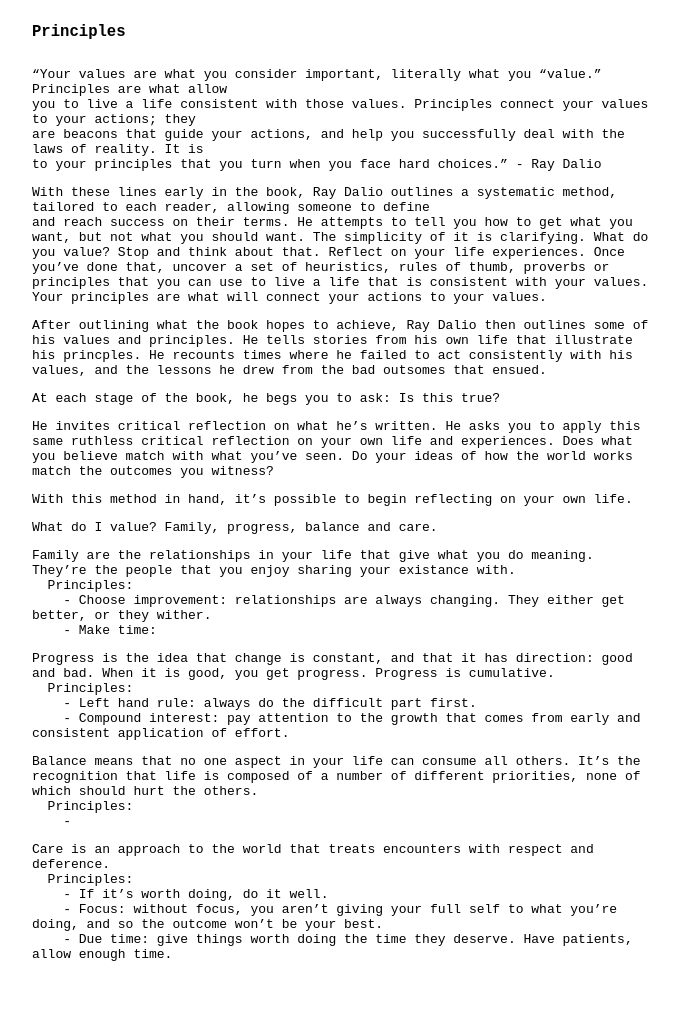
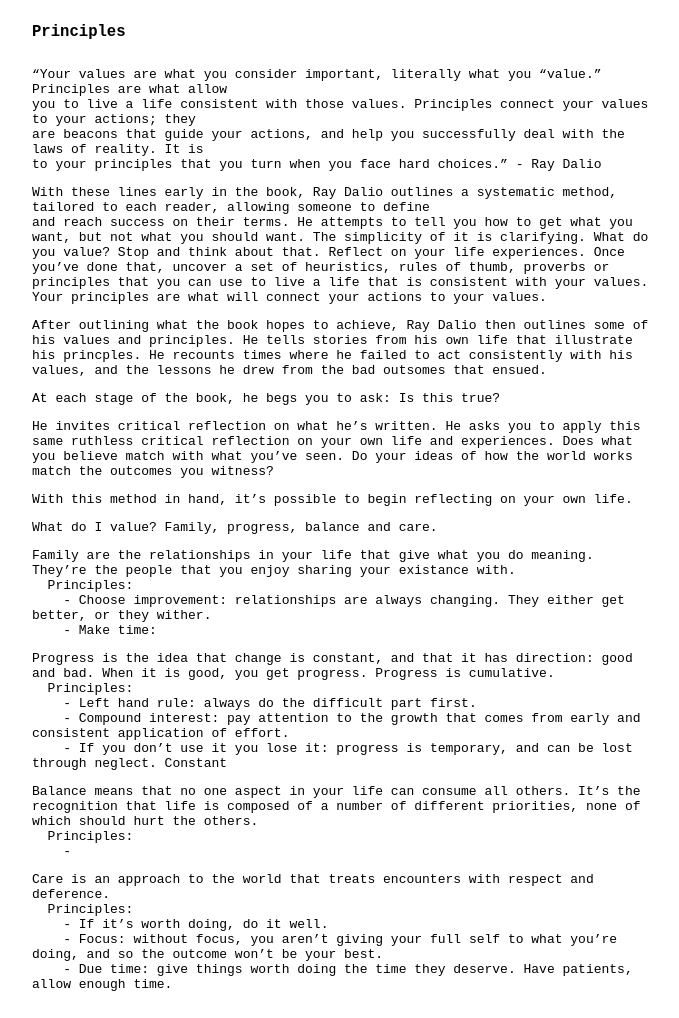
Before and after one commit to mkipling/p, a Jekyll site: the page built from _b/principles.md, in a window 1280 px wide. Shown: the whole page, without its empty margins (296-975 px from the left). Built offline with Jekyll 4.4.1, drawn with Linux system fonts in a browser that asks for light colours; before the commit the page ends 988 px from its top, so only the background shows below that.

Commit message:
Update principles.md

```diff
--- a/_b/principles.md
+++ b/_b/principles.md
@@ -30,6 +30,7 @@ Progress is the idea that change is constant, and that it has direction: good an
   Principles:
     - Left hand rule: always do the difficult part first.
     - Compound interest: pay attention to the growth that comes from early and consistent application of effort.
+    - If you don't use it you lose it: progress is temporary, and can be lost through neglect. Constant
 
 Balance means that no one aspect in your life can consume all others. It's the recognition that life is composed of a number of different priorities, none of which should hurt the others.
   Principles:
```
